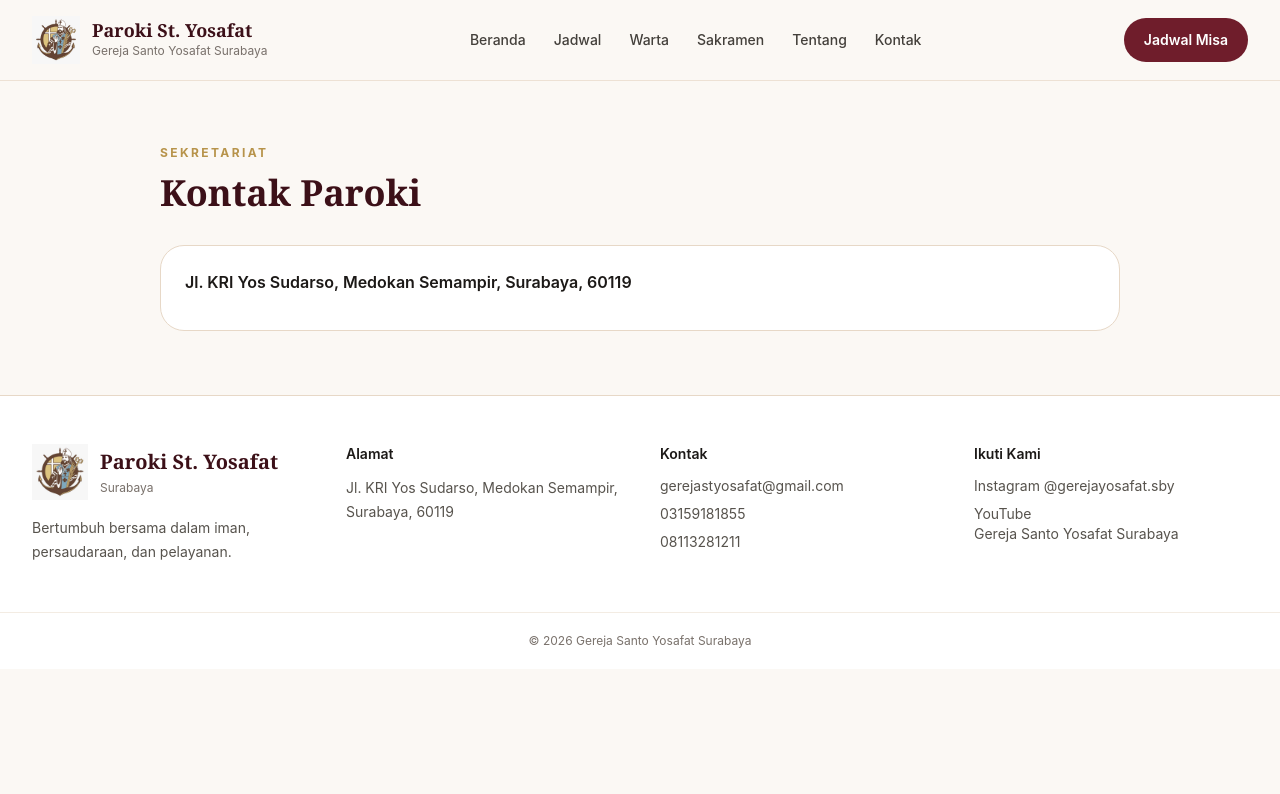
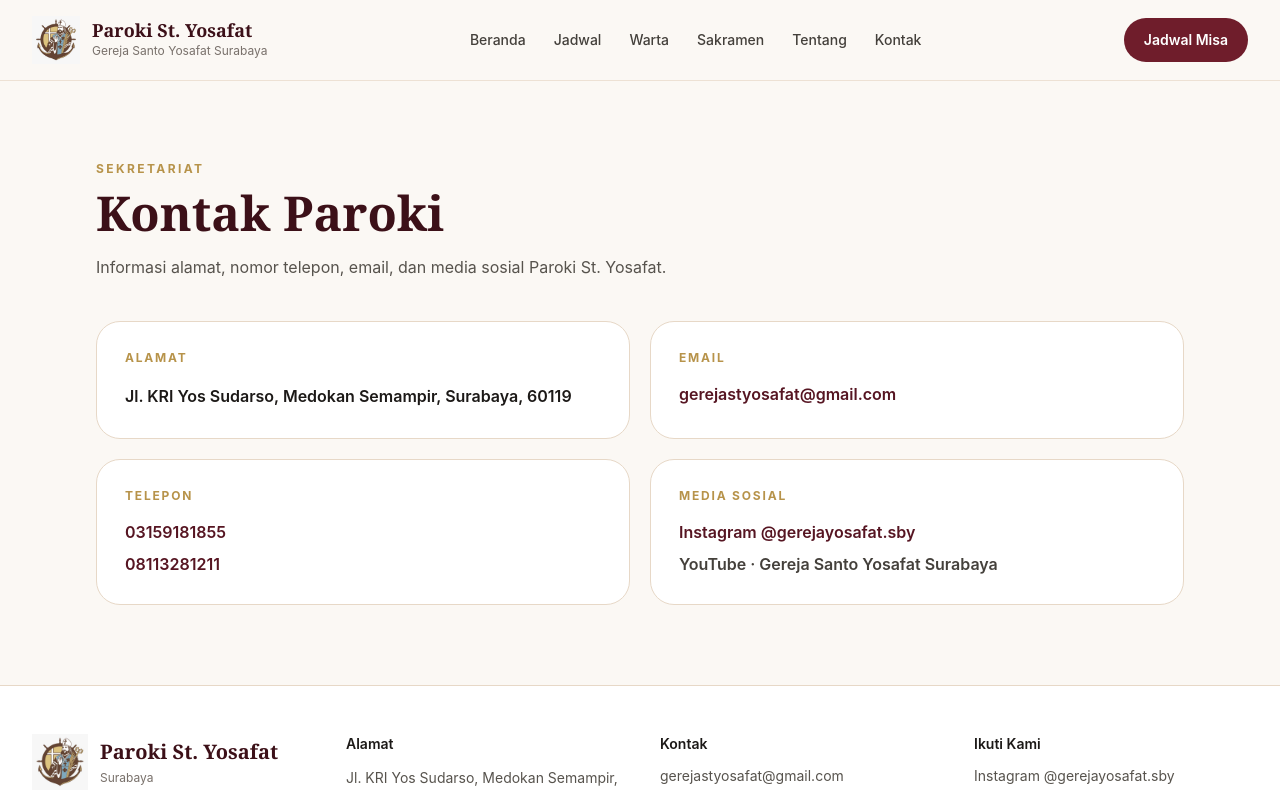
Before and after one commit to bernadlein/GerejaKatolikWebsite, a Nuxt app: page /kontak in a window 1280 px wide. Shown: the top 794 px of the page. Built offline with nearby package versions, Linux system fonts and the light colour scheme.

Commit message:
Update kontak.vue

```diff
--- a/app/pages/kontak.vue
+++ b/app/pages/kontak.vue
@@ -1,2 +1,112 @@
-<script setup lang="ts">import { parishConfig } from '~/config/parish'; useSeoMeta({ title: 'Kontak' })</script>
-<template><section class="mx-auto max-w-5xl px-5 py-16 lg:px-8"><p class="text-xs font-bold uppercase tracking-[0.2em] text-gold-500">Sekretariat</p><h1 class="mt-3 font-display text-4xl font-bold text-church-900">Kontak Paroki</h1><div class="mt-8 rounded-3xl border border-church-200 bg-white p-6"><p class="font-semibold text-stone-900">{{ parishConfig.address }}</p><p class="mt-3 text-stone-600">{{ parishConfig.phone }}</p><p class="mt-1 text-stone-600">{{ parishConfig.email }}</p></div></section></template>
+<script setup lang="ts">
+import { parishConfig } from '~/config/parish'
+
+useSeoMeta({
+  title: 'Kontak Paroki',
+  description: `Alamat dan kontak ${parishConfig.churchName}.`,
+})
+</script>
+
+<template>
+  <main>
+    <section class="mx-auto max-w-6xl px-5 py-16 lg:px-8 lg:py-20">
+      <p
+        class="text-xs font-bold uppercase tracking-[0.2em] text-gold-500"
+      >
+        Sekretariat
+      </p>
+
+      <h1
+        class="mt-3 font-display text-4xl font-bold text-church-900 sm:text-5xl"
+      >
+        Kontak Paroki
+      </h1>
+
+      <p class="mt-4 max-w-2xl leading-7 text-stone-600">
+        Informasi alamat, nomor telepon, email, dan media sosial
+        {{ parishConfig.name }}.
+      </p>
+
+      <div class="mt-10 grid gap-5 md:grid-cols-2">
+        <!-- Alamat -->
+        <article
+          class="rounded-3xl border border-church-200 bg-white p-7"
+        >
+          <p
+            class="text-xs font-bold uppercase tracking-[0.15em] text-gold-500"
+          >
+            Alamat
+          </p>
+
+          <p class="mt-4 font-semibold leading-7 text-stone-900">
+            {{ parishConfig.address }}
+          </p>
+        </article>
+
+        <!-- Email -->
+        <article
+          class="rounded-3xl border border-church-200 bg-white p-7"
+        >
+          <p
+            class="text-xs font-bold uppercase tracking-[0.15em] text-gold-500"
+          >
+            Email
+          </p>
+
+          <a
+            :href="`mailto:${parishConfig.contact.email}`"
+            class="mt-4 block font-semibold text-church-800 hover:text-church-600"
+          >
+            {{ parishConfig.contact.email }}
+          </a>
+        </article>
+
+        <!-- Telepon -->
+        <article
+          class="rounded-3xl border border-church-200 bg-white p-7"
+        >
+          <p
+            class="text-xs font-bold uppercase tracking-[0.15em] text-gold-500"
+          >
+            Telepon
+          </p>
+
+          <div class="mt-4 space-y-2">
+            <a
+              v-for="phone in parishConfig.contact.phones"
+              :key="phone"
+              :href="`tel:${phone}`"
+              class="block font-semibold text-church-800 hover:text-church-600"
+            >
+              {{ phone }}
+            </a>
+          </div>
+        </article>
+
+        <!-- Media sosial -->
+        <article
+          class="rounded-3xl border border-church-200 bg-white p-7"
+        >
+          <p
+            class="text-xs font-bold uppercase tracking-[0.15em] text-gold-500"
+          >
+            Media Sosial
+          </p>
+
+          <a
+            :href="parishConfig.social.instagram.url"
+            target="_blank"
+            rel="noopener noreferrer"
+            class="mt-4 block font-semibold text-church-800 hover:text-church-600"
+          >
+            Instagram @{{ parishConfig.social.instagram.username }}
+          </a>
+
+          <p class="mt-2 font-semibold text-stone-700">
+            YouTube · {{ parishConfig.social.youtube.name }}
+          </p>
+        </article>
+      </div>
+    </section>
+  </main>
+</template>
```
